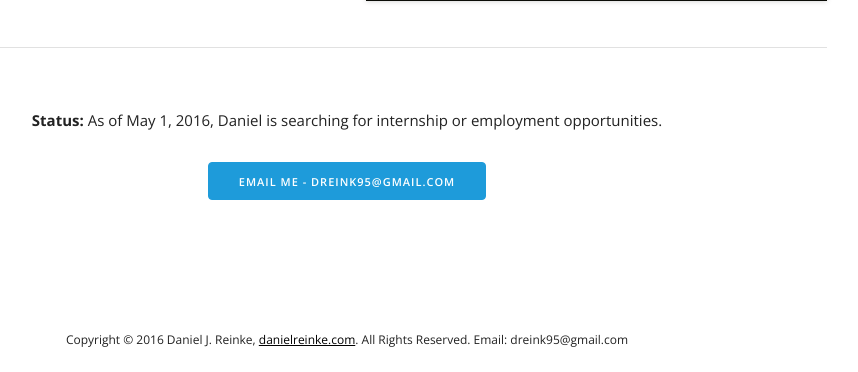
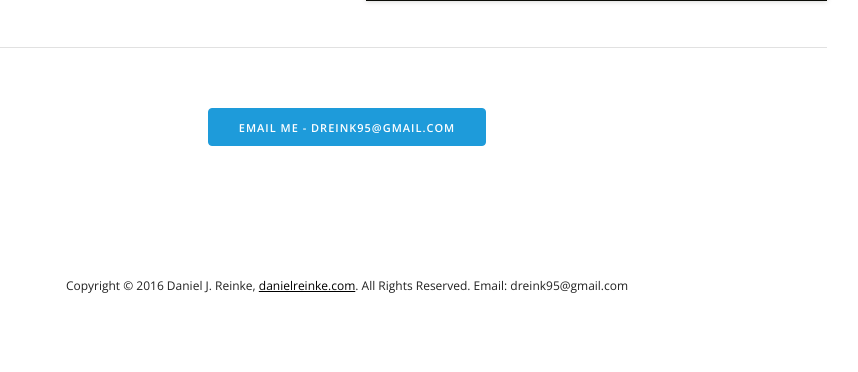
Before and after one commit to djreinke/danielreinke.com, a PHP site: page /danielreinke/ in a window 1280 px wide. Shown: the part 6073-6445 px from the top of the page, without its empty margins (293-1151 px from the left). After the commit the page ends 6366 px from the top, so only its background shows below. Run offline with PHP 8.4, Linux system fonts and the light colour scheme.

Commit message:
Hides status in pre-footer

```diff
--- a/index.php
+++ b/index.php
@@ -139,7 +139,7 @@
   </div>
 </section>
 <section class="pre-footer">
-  <p class="center"><strong>Status:</strong> As of May 1, 2016, Daniel is searching for internship or employment opportunities.</p>
+  <!--<p class="center"><strong>Status:</strong> as of May 27th, 2016, Daniel is...</p>-->
   <a class="button button-primary" href="mailto:<?php print $email; ?>">Email Me - <?php print $email; ?></a>
 
 </section>
```
